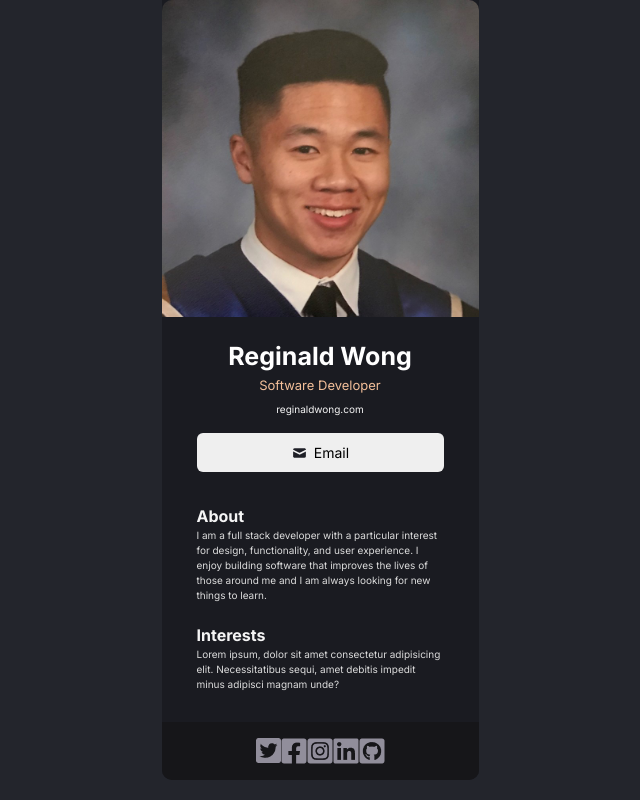
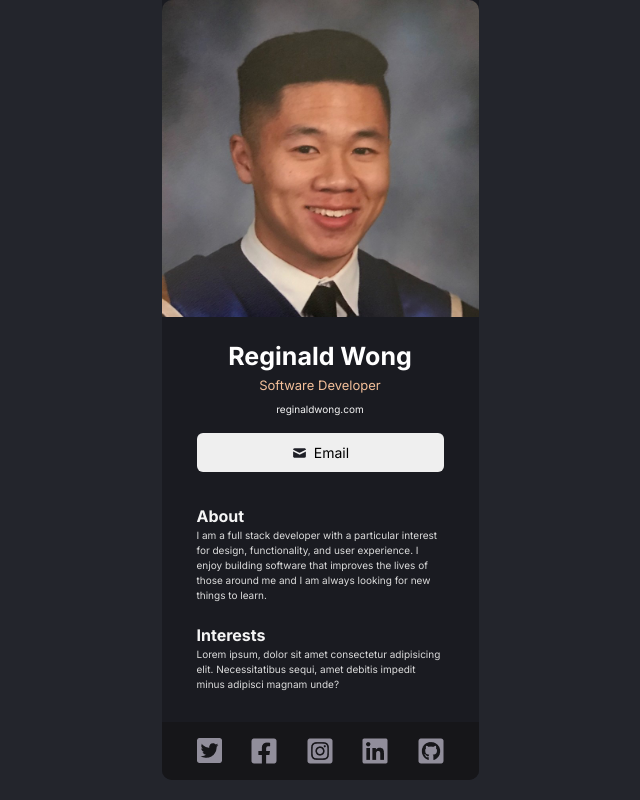
Before and after one commit to reginaldwong/digital-business-card, a React (Vite) app: page / in a window 1280 px wide. Shown: the whole page, without its empty margins (320-960 px from the left). Built offline with nearby package versions, Linux system fonts and the light colour scheme.

Commit message:
center footer icons

```diff
--- a/src/App.css
+++ b/src/App.css
@@ -185,6 +185,9 @@ footer {
 .footer--list {
   list-style: none;
   display: flex;
-  justify-content: center;
+  justify-content: space-between;
   padding-left: 0px;
+  width: 247px;
+  margin-left: auto;
+  margin-right: auto;
 }
--- a/src/components/Footer.jsx
+++ b/src/components/Footer.jsx
@@ -9,11 +9,11 @@ const Footer = () => {
     return (
        <footer>
         <ul className="footer--list">
-            <li><a href="https://linkedin.com/in/reginaldwong" target="_blank"><img src={twitterIcon}/></a></li>
-            <li><a href="https://linkedin.com/in/reginaldwong" target="_blank"><img src={facebookIcon}/></a></li>
-            <li><a href="https://linkedin.com/in/reginaldwong" target="_blank"><img src={instagramIcon}/></a></li>
+            <li><a href="https://reginaldwong.com" target="_blank"><img src={twitterIcon}/></a></li>
+            <li><a href="https://reginaldwong.com" target="_blank"><img src={facebookIcon}/></a></li>
+            <li><a href="https://reginaldwong.com" target="_blank"><img src={instagramIcon}/></a></li>
             <li><a href="https://linkedin.com/in/reginaldwong" target="_blank"><img src={linkedinIcon}/></a></li>
-            <li><a href="https://linkedin.com/in/reginaldwong" target="_blank"><img src={githubIcon}/></a></li>
+            <li><a href="https://github.com/reginaldwong" target="_blank"><img src={githubIcon}/></a></li>
 
         </ul>
        </footer>
```
